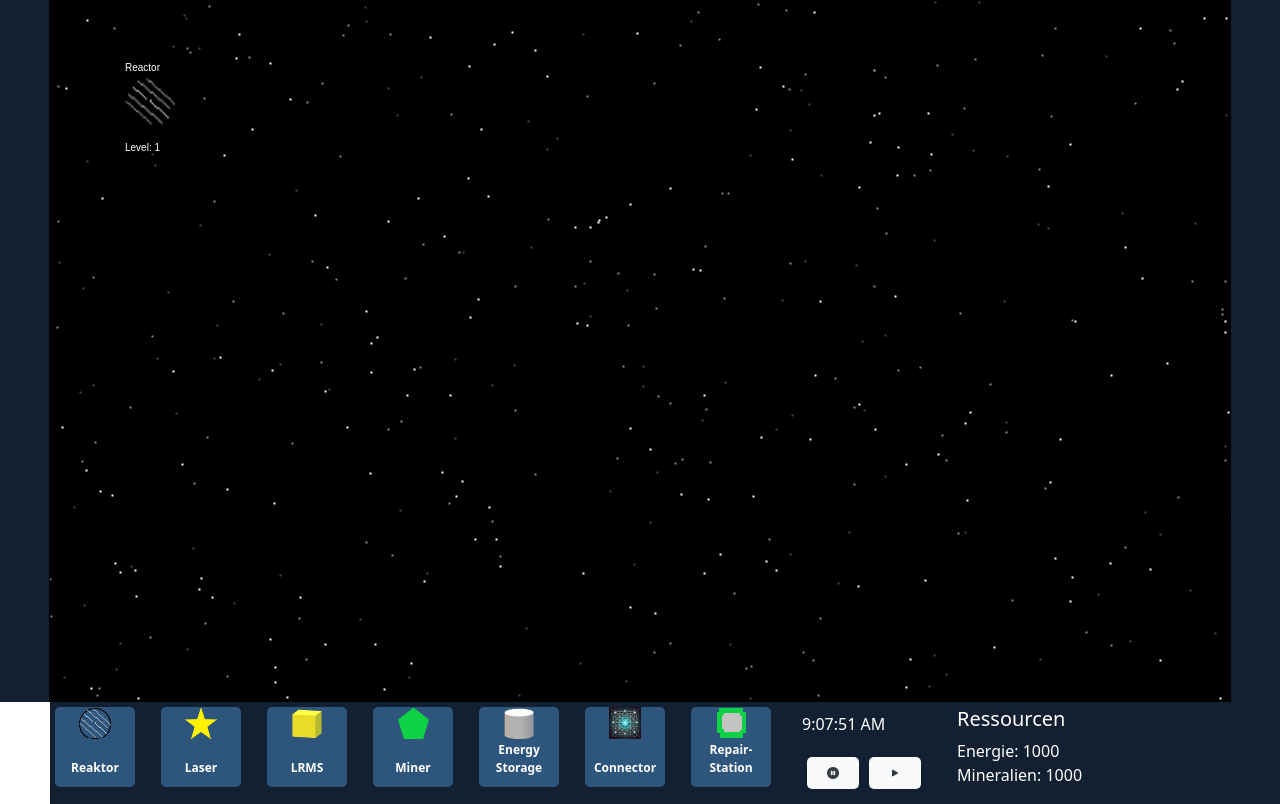
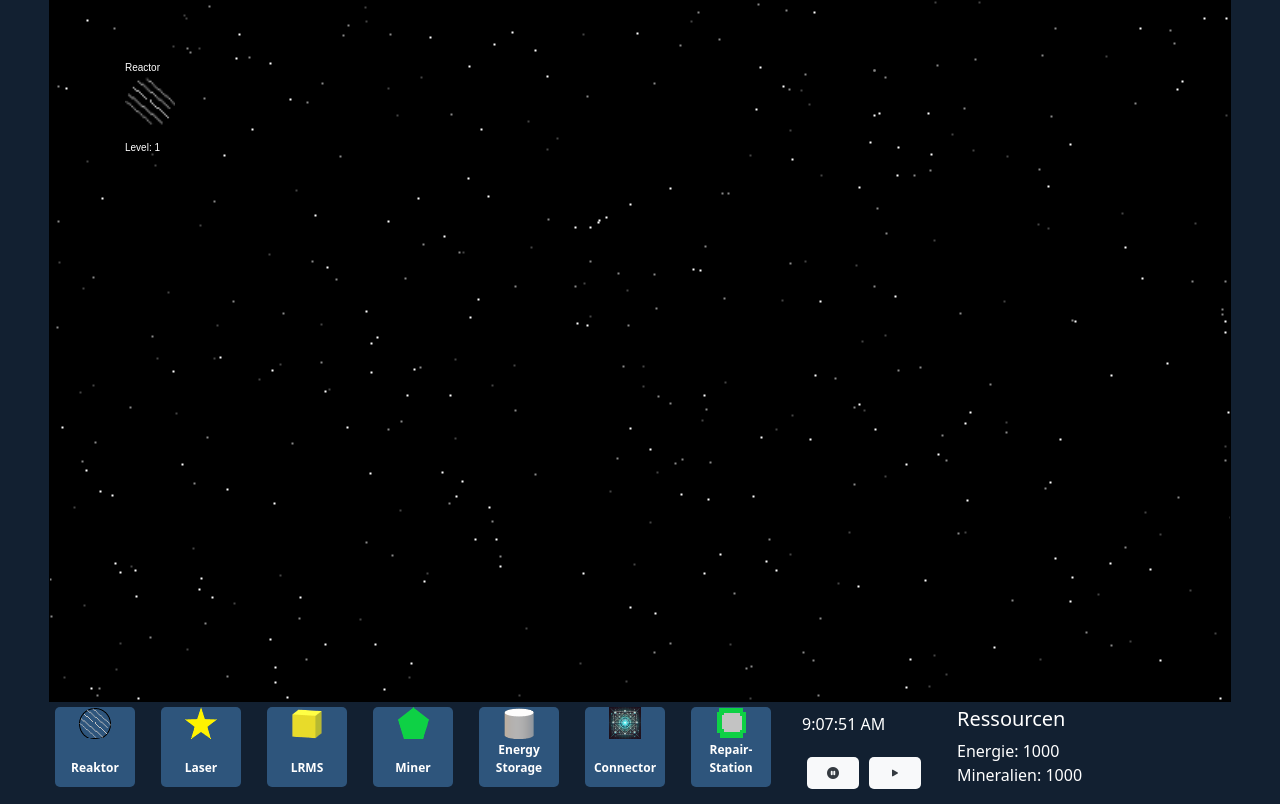
Before and after one commit to rh0-me/the-space-game, an Angular app in the folder TheSpaceGame/TheSpaceGame/the_space_game/: page /menu in a window 1280 px wide. Both pictures are taken after a click on the button "Spiel starten". Built offline with nearby package versions, Linux system fonts and the light colour scheme.

Commit message:
fix: game bar bottom left white corner fix

```diff
--- a/TheSpaceGame/TheSpaceGame/the_space_game/src/app/components/game-bar/game-bar.component.css
+++ b/TheSpaceGame/TheSpaceGame/the_space_game/src/app/components/game-bar/game-bar.component.css
@@ -1,4 +1,8 @@
 /* Allgemeiner Stil für alle Buttons */
+div {
+  background-color: #122031;
+}
+
 .controls {
   display: flex;
   direction: ltr;
--- a/TheSpaceGame/TheSpaceGame/the_space_game/src/app/components/game-bar/game-bar.component.html
+++ b/TheSpaceGame/TheSpaceGame/the_space_game/src/app/components/game-bar/game-bar.component.html
@@ -1,3 +1,4 @@
+<div>
   <div class="controls">
     <button
       class="building-btn reactor"
@@ -55,3 +56,4 @@
     </div>
     <app-resource-panel></app-resource-panel>
   </div>
+</div>
```
Lines whose indentation alone changed are shown as unchanged.
